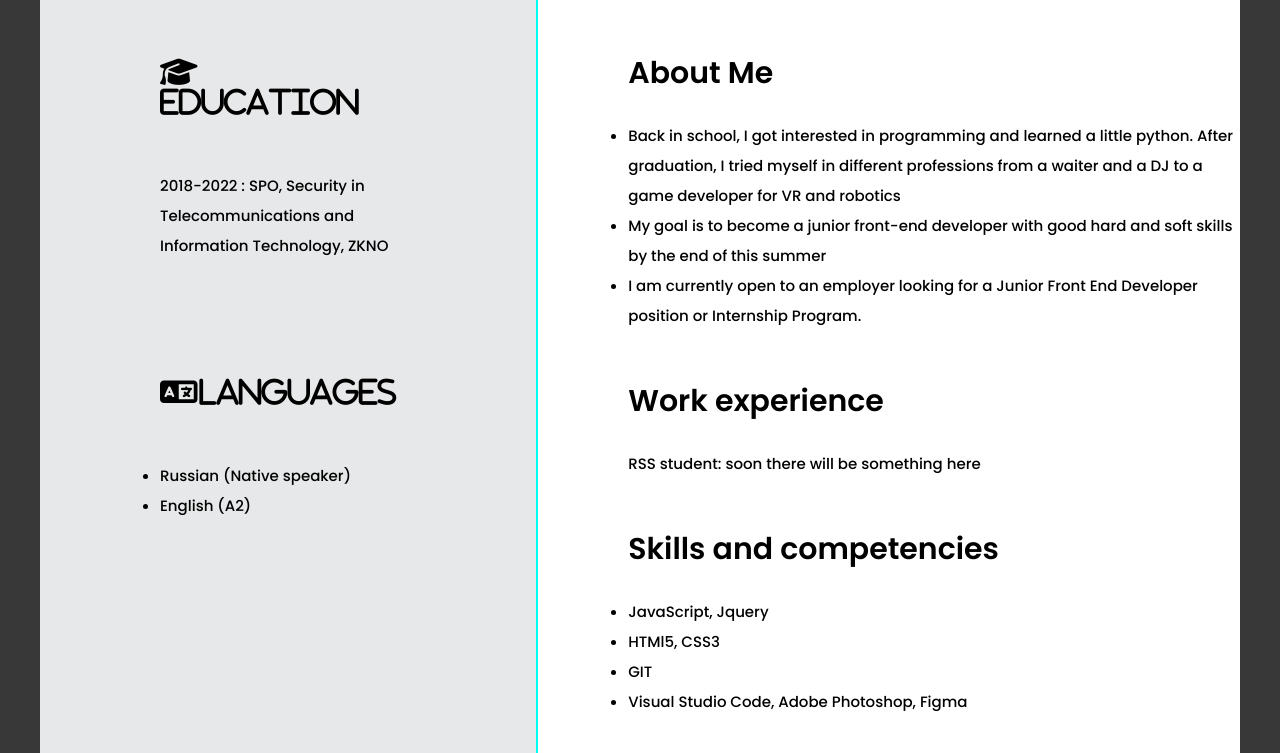
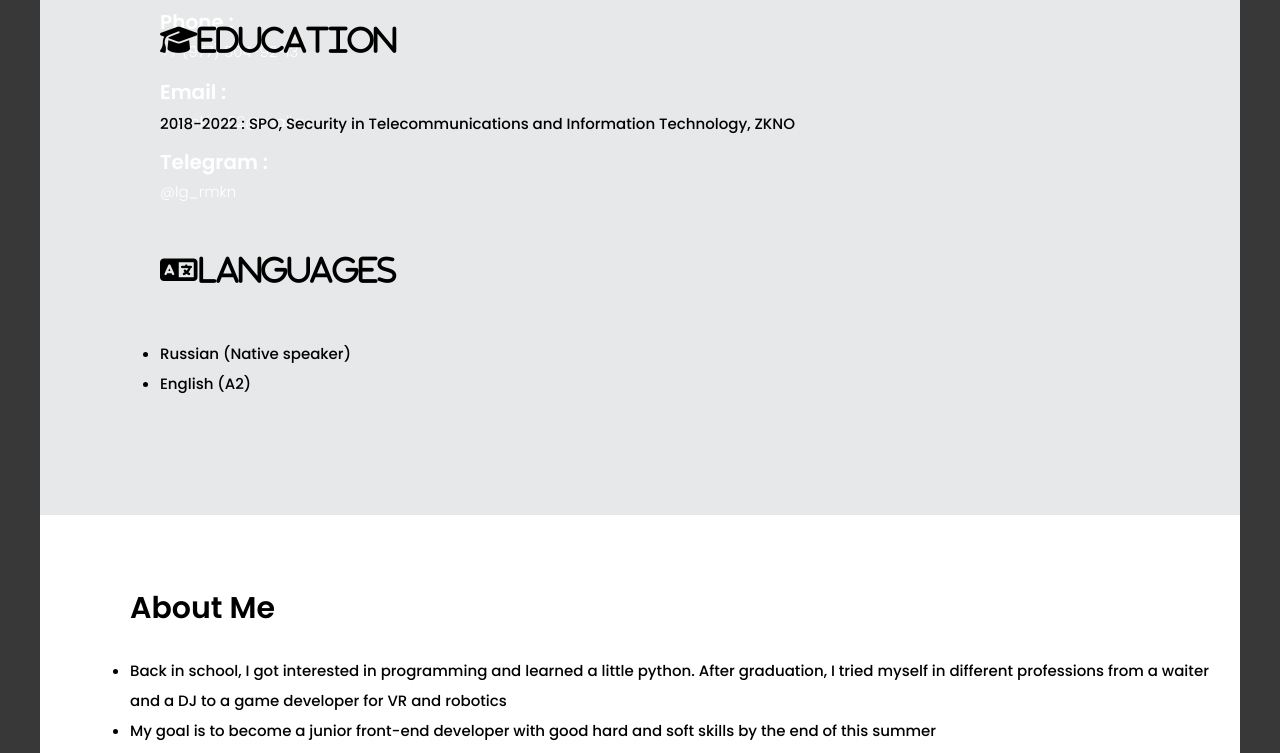
Before and after one commit to Original-pokemon/rsschool-cv, a plain HTML site: page index.html in a window 1280 px wide. Shown: the part 710-1463 px from the top of the page. Drawn offline with Linux system fonts and the light colour scheme.

Commit message:
refactor: del flex

```diff
--- a/assets/css/style.css
+++ b/assets/css/style.css
@@ -1,11 +1,4 @@
-.container {
-  max-width: 1200px;
-  margin: 30px auto;
-}
-
-*,
-*::after,
-*::before {
+* {
   box-sizing: border-box;
   margin: 0;
   padding: 0;
@@ -14,8 +7,8 @@
 body {
   font-size: 15px;
   font-family: "Poppins", sans-serif;
-  font-size: 15px;
   line-height: 30px;
+
   background: rgb(56, 56, 56);
 }
 
@@ -45,7 +38,9 @@ img {
 
 .container {
   max-width: 1200px;
-  margin: 30px auto;
+  margin: 0 auto;
+
+  background: #00fff0;
 }
 
 /* Header */
@@ -55,7 +50,6 @@ img {
 }
 
 .header-wrapper {
-  display: flex;
   height: 658px;
   padding-left: 120px;
   padding-top: 150px;
@@ -93,12 +87,9 @@ img {
 
 .left-aside {
   background: #e7e8e9;
-  border-right: 2px solid #00fff0;
 }
 
 .aside-wrapper {
-  display: flex;
-  flex-direction: column;
   padding-left: 120px;
   padding-top: 77px;
   padding-right: 140px;
@@ -115,17 +106,10 @@ img {
 /* Main */
 
 .main {
-  display: flex;
-  border-top: 2px solid #00fff0;
-  border-bottom: 2px solid #00fff0;
-
   background: #ffffff;
 }
 
 .main-wrapper {
-  display: flex;
-  flex-direction: column;
-
   padding-left: 90px;
   padding-top: 77px;
 }
--- a/index.html
+++ b/index.html
@@ -53,13 +53,10 @@
         </div>
       </header>
 
-      <main class="main">
       <aside class="left-aside">
         <div class="aside-wrapper">
           <section class="aside-section">
-              <h2 class="aside-section-title fas fa-graduation-cap">
-                Education
-              </h2>
+            <h2 class="aside-section-title fas fa-graduation-cap">Education</h2>
 
             <p>
               2018-2022 : SPO, Security in Telecommunications and Information
@@ -77,6 +74,7 @@
         </div>
       </aside>
 
+      <main class="main">
         <div class="main-wrapper">
           <section class="main-section">
             <h2 class="main-section-title">About Me</h2>
```
Lines whose indentation alone changed are shown as unchanged.
